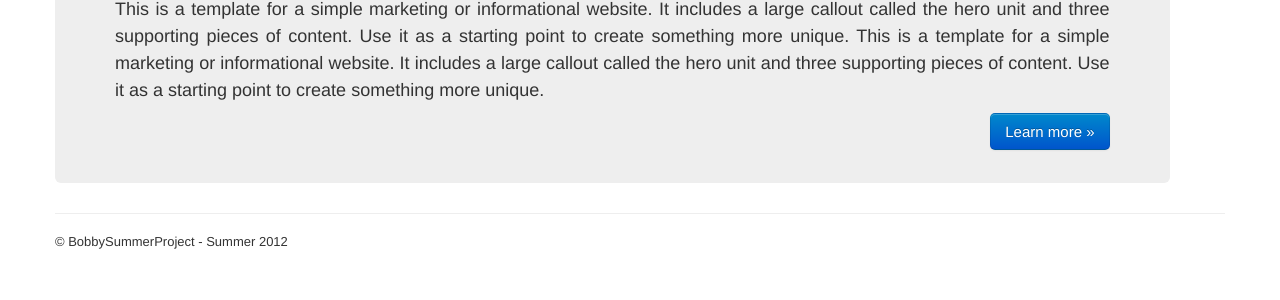
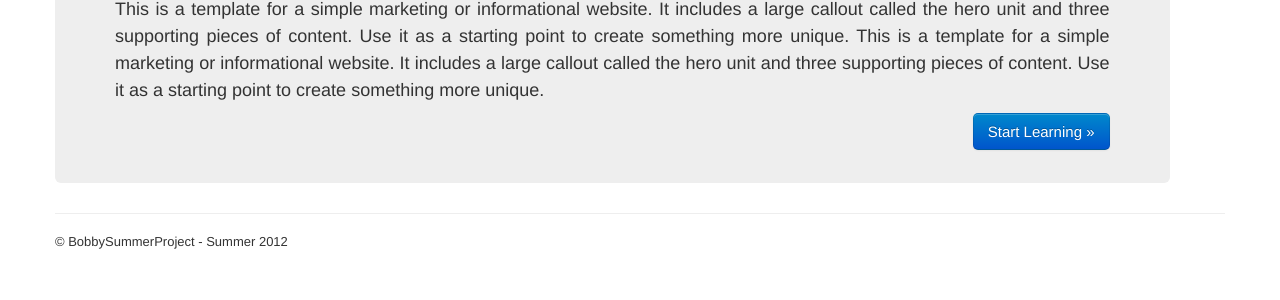
Before and after one commit to bobbyong/tuitionx, a Python web app: template templates/main.html in a window 1280 px wide. Shown: the part 748-1048 px from the top of the page. Run offline with Jinja, Linux system fonts and the light colour scheme; the template is opened without the code that fills it, so the values that code supplies are empty.

Commit message:
put in continue learning button

```diff
--- a/templates/main.html
+++ b/templates/main.html
@@ -14,7 +14,7 @@
 
         <p>This is a template for a simple marketing or informational website. It includes a large callout called the hero unit and three supporting pieces of content. Use it as a starting point to create something more unique. This is a template for a simple marketing or informational website. It includes a large callout called the hero unit and three supporting pieces of content. Use it as a starting point to create something more unique. </p>
         <div class = "front-page-button">
-        <a href = "/playlist/1" class="btn btn-primary btn-large">Learn more &raquo;</a>
+        <a href = "/playlist/1" class="btn btn-primary btn-large">Start Learning &raquo;</a>
         </div>
       </div>
 
```
Also changed, not shown: templates/playlist.html (+9 -1 lines).
